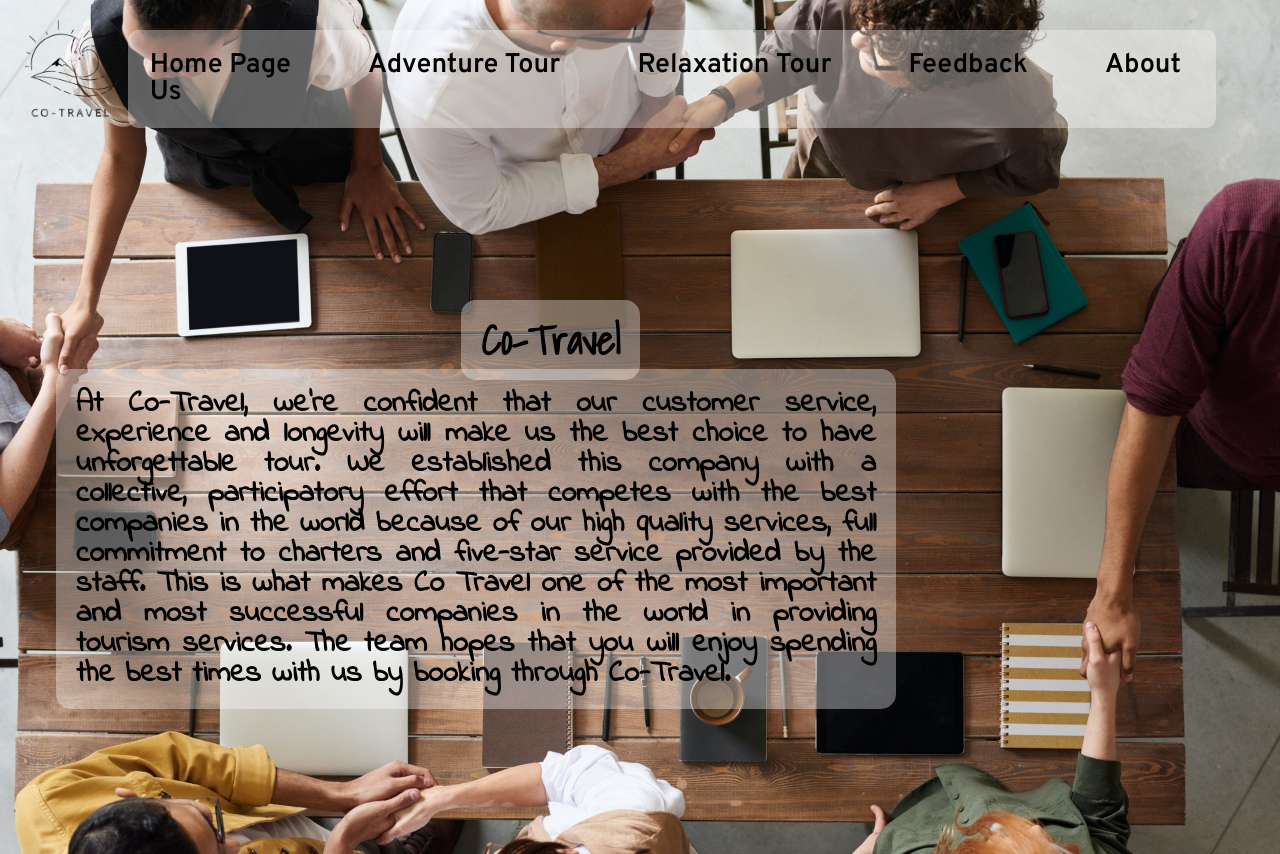
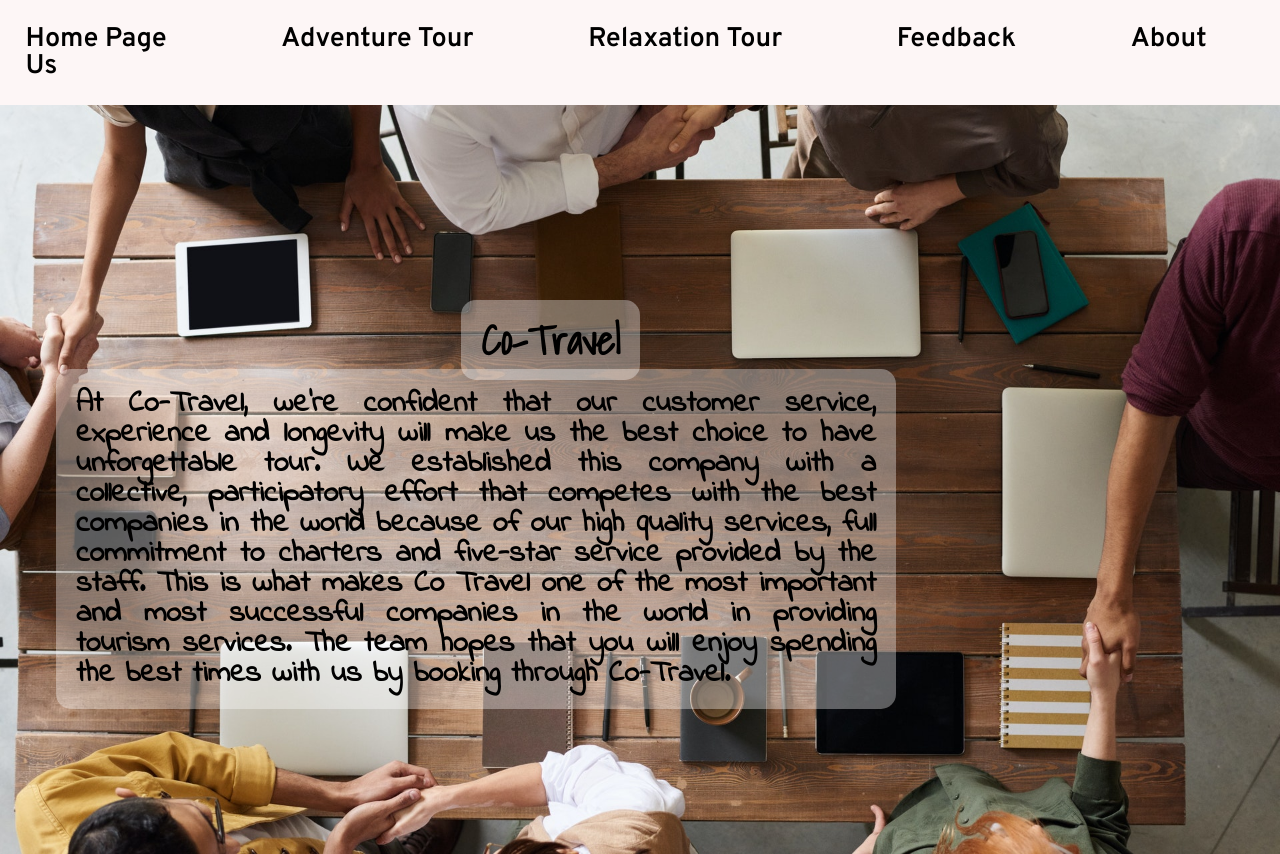
Before and after one commit to Stack-Developers/Co-Travel, a plain HTML site: page pages/About-us.html in a window 1280 px wide. Shown: the top 854 px of the page. Drawn offline with Linux system fonts and the light colour scheme.

Commit message:
The Header Edited by Jehad

```diff
--- a/css/header.css
+++ b/css/header.css
@@ -1,11 +1,12 @@
-body {width: 100%;
+body {
+    width: 100%;
     height: 100%;
     background-color: whitesmoke;
 }
 
 #header {
     position: fixed;
-    height: 100px;
+    height: 300px;
     top: 0;
     width: 100%;
     z-index: 100;
@@ -18,34 +19,30 @@ body {width: 100%;
 
 .logo {
     position: absolute;
-    top: 20px;
-    left: 25px;
+    right: 3%;
     width: 100px;
     height: 100px;
 }
 
 .navbar {
     position: absolute;
-    top: 30px;
-    left: 10%;
-    width: 85%;
+    top: 0px;
+    width: 100%;
 }
 
 .navbar ul {
     display: block;
-    background-color: rgba(255, 255, 255, 0.349);
-    border-radius: 10px;
+    background-color: rgb(253, 246, 246);
+    /* border-radius: 10px; */
     padding: 2%;
-    /* margin-left:50px; */
 }
 
 .navbar ul li {
     position: relative;
     display: inline;
     text-decoration: none;
-    padding-right: 7%;
+    padding-right: 9%;
     width: 25%;
-
 }
 
 .navbar ul li a {
--- a/js/flip.js
+++ b/js/flip.js
@@ -1,4 +1,17 @@
 'use strict'
+
+document.getElementById('div').onmouseover = function() { hide() };
+
+function hide() {
+
+    document.getElementById("jehadInfo").style.display = "none";
+    document.getElementById("marwanInfo").style.display = "none";
+    document.getElementById("malakInfo").style.display = "none";
+    document.getElementById("faisalInfo").style.display = "none";
+    document.getElementById("qaisInfo").style.display = "none";
+    document.getElementById("samInfo").style.display = "none";
+}
+
 document.getElementById("jehad").onmouseover = function() { mouseOver1() };
 document.getElementById("jehad").onmouseout = function() { mouseOut1() };
 document.getElementById("marwan").onmouseover = function() { mouseOver2() };
```
Also changed, not shown: index.html (+2 -1 lines).
